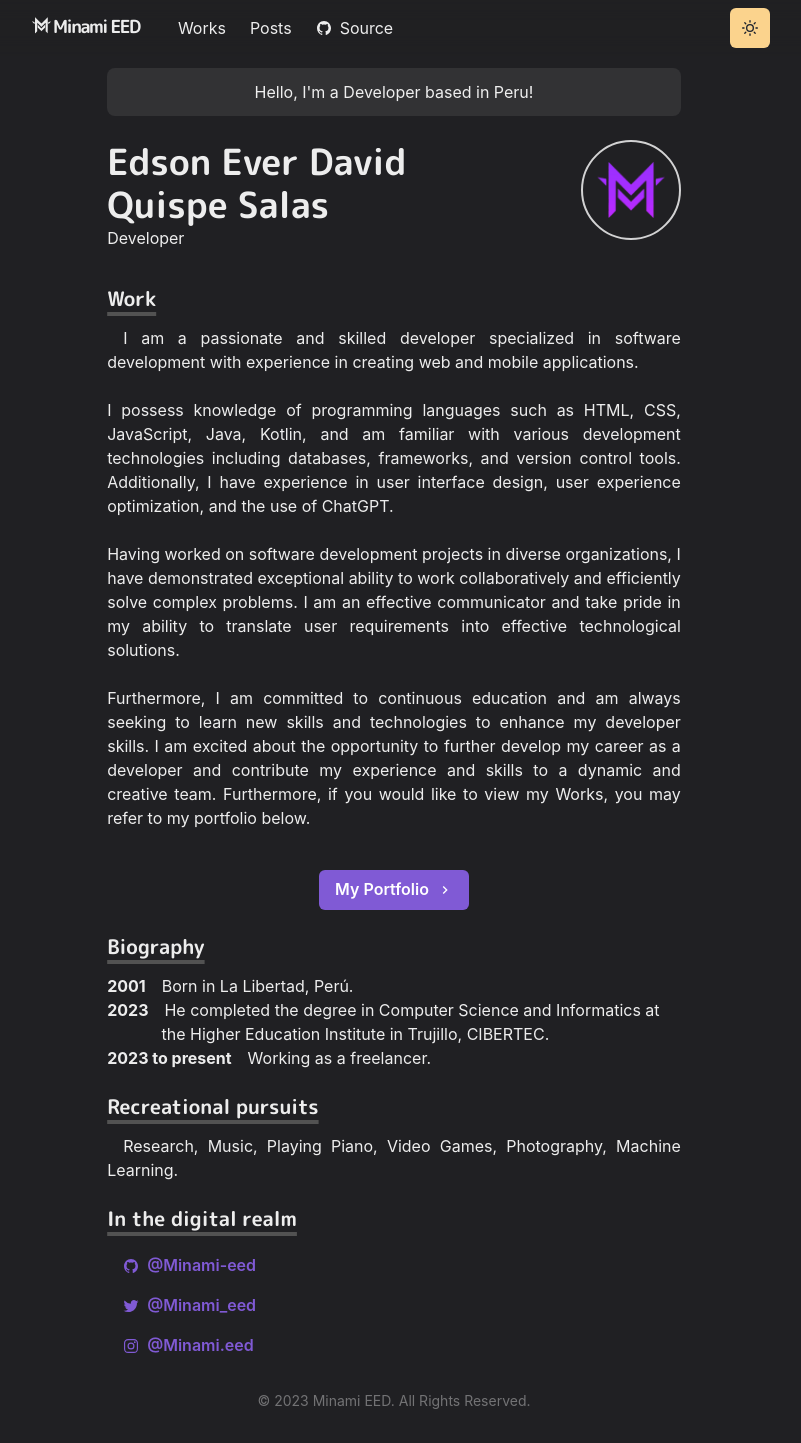
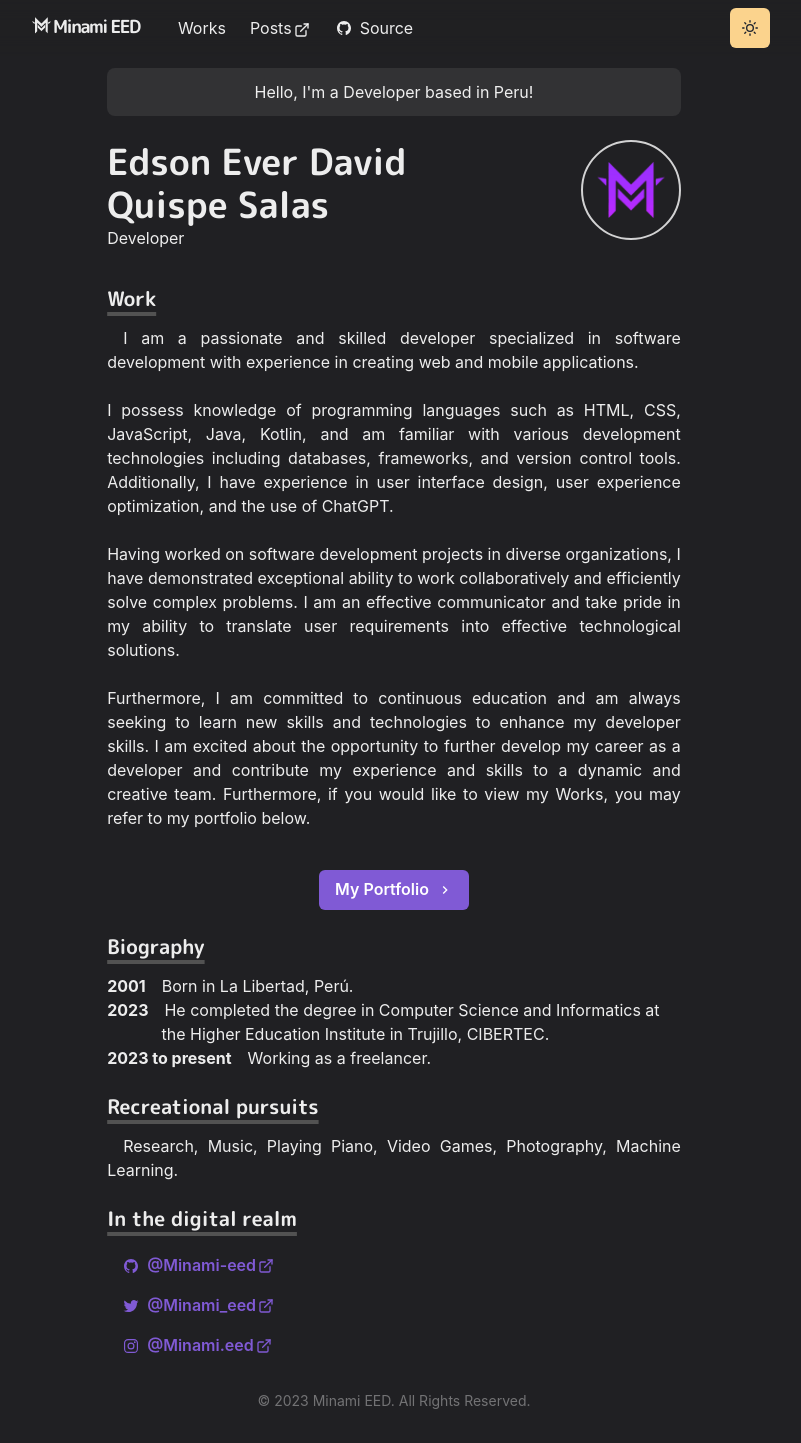
Before and after one commit to Minami-eed/minami-web, a Next.js app: page / in a window 1280 px wide. Shown: the whole page, without its empty margins (246-1047 px from the left). Built offline with nearby package versions, Linux system fonts and the light colour scheme.

Commit message:
Añadiendo un icono que indique cuando te pasas a una nueva ventana

```diff
--- a/components/navbar.js
+++ b/components/navbar.js
@@ -19,6 +19,7 @@ import {
 import { HamburgerIcon } from '@chakra-ui/icons'
 import { IoLogoGithub } from 'react-icons/io5'
 import ThemeToggleButton from './theme-toggle-button'
+import { ExternalLinkIcon } from '@chakra-ui/icons'
 
 const LinkItem = ({ href, path, children }) => {
   const active = path === href
@@ -80,6 +81,7 @@ const Navbar = props => {
           </LinkItem>
           <LinkItem href="#" path={path}>
             Posts
+            <ExternalLinkIcon mx="2px" />
           </LinkItem>
           <LinkItem
             target="_blank"
--- a/pages/index.js
+++ b/pages/index.js
@@ -12,7 +12,7 @@ import {
 } from '@chakra-ui/react'
 import Section from '../components/section'
 import Paragraph from '../components/paragraph'
-import { ChevronRightIcon } from '@chakra-ui/icons'
+import { ChevronRightIcon, ExternalLinkIcon } from '@chakra-ui/icons'
 import Layout from '../components/layouts/article'
 import { BioSection, BioYear } from '../components/bio'
 import { IoLogoTwitter, IoLogoInstagram, IoLogoGithub } from 'react-icons/io5'
@@ -159,6 +159,7 @@ const Page = () => {
                   leftIcon={<Icon as={IoLogoGithub} />}
                 >
                   @Minami-eed
+                  <ExternalLinkIcon mx="2px" />
                 </Button>
               </Link>
             </ListItem>
@@ -171,6 +172,7 @@ const Page = () => {
                   leftIcon={<Icon as={IoLogoTwitter} />}
                 >
                   @Minami_eed
+                  <ExternalLinkIcon mx="2px" />
                 </Button>
               </Link>
             </ListItem>
@@ -186,6 +188,7 @@ const Page = () => {
                   leftIcon={<Icon as={IoLogoInstagram} />}
                 >
                   @Minami.eed
+                  <ExternalLinkIcon mx="2px" />
                 </Button>
               </Link>
             </ListItem>
```
